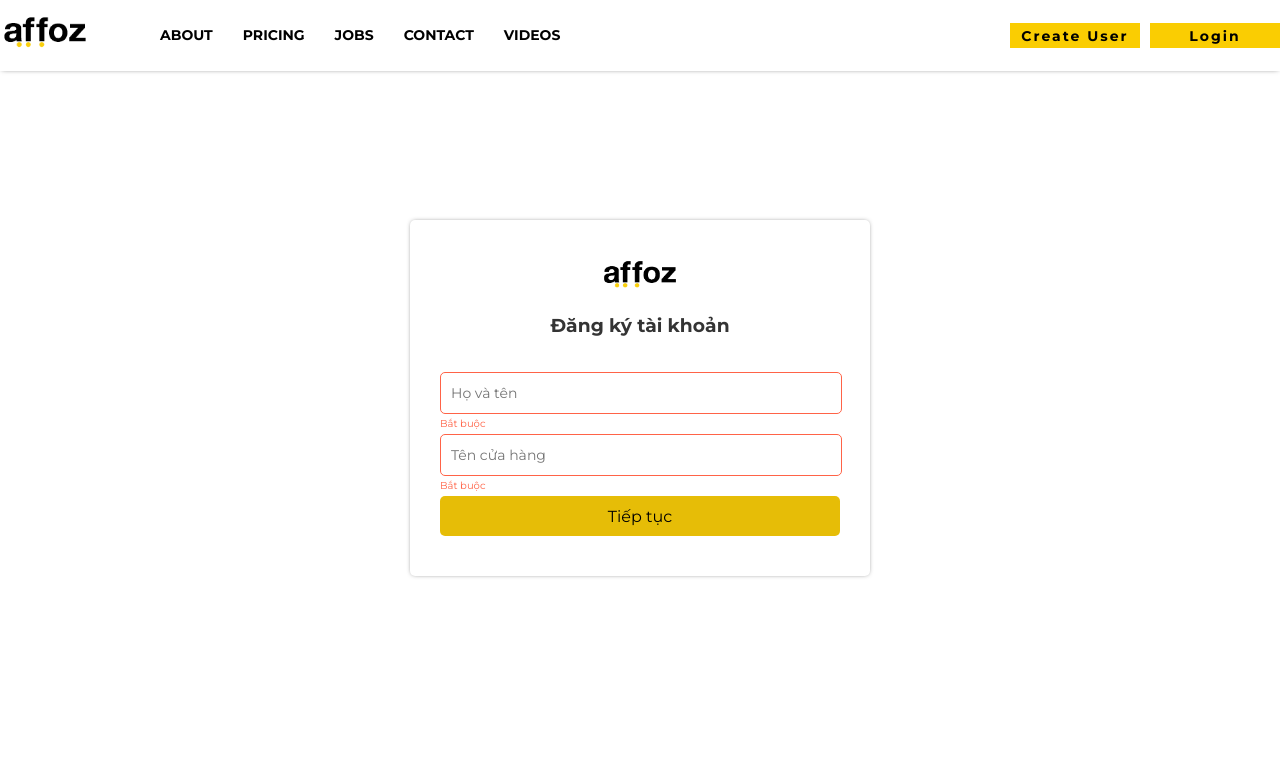
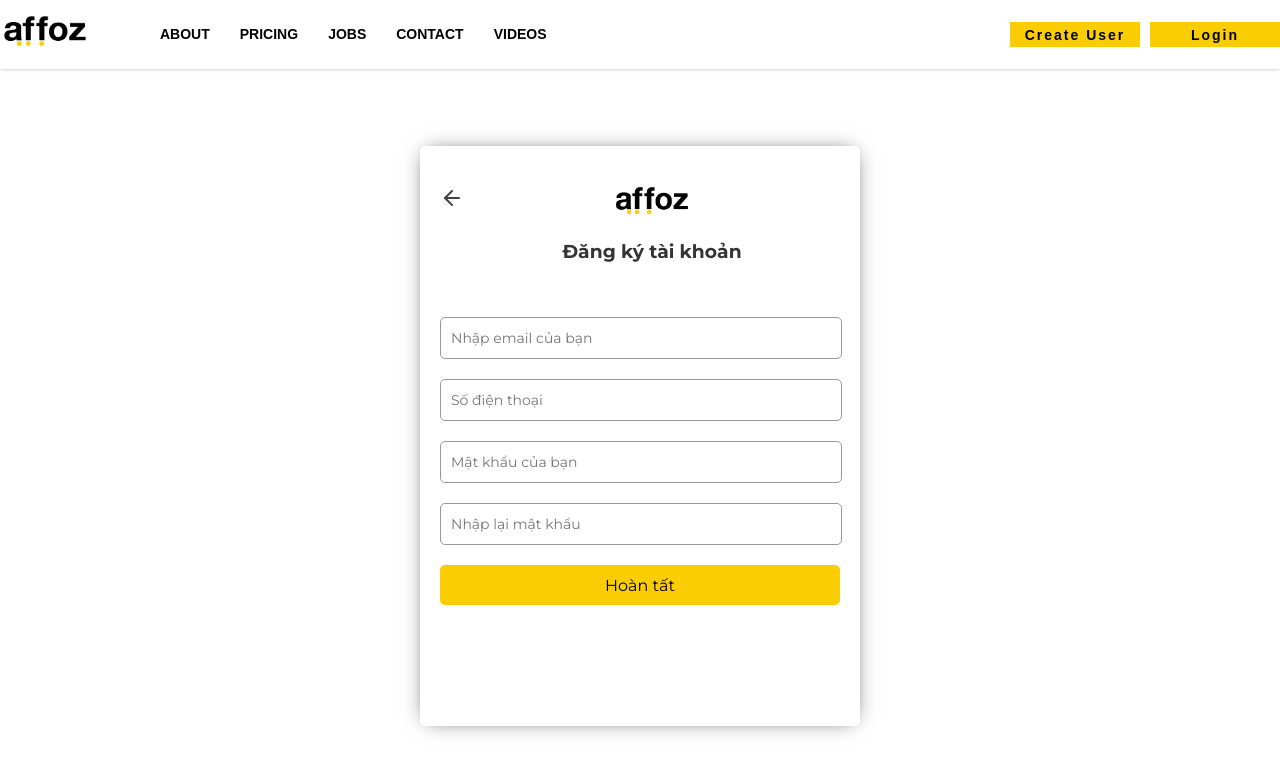
Before and after one commit to adt4ffoz/affoz-demo, a React (Create React App) app: page /create-user in a window 1280 px wide. Both pictures are taken after a click on the button "Tiếp tục". Shown: the top 774 px of the page. Built offline with nearby package versions, Linux system fonts and the light colour scheme.

Commit message:
add feater create user

```diff
--- a/package.json
+++ b/package.json
@@ -11,6 +11,7 @@
     "node-sass": "^4.14.1",
     "react": "^16.13.1",
     "react-dom": "^16.13.1",
+    "react-feather": "^2.0.8",
     "react-player": "^2.6.0",
     "react-router": "^5.2.0",
     "react-router-dom": "^5.2.0",
--- a/src/components/Nav/Nav.scss
+++ b/src/components/Nav/Nav.scss
@@ -11,6 +11,7 @@
   -moz-box-shadow: 0px 0px 5px -2px rgba(0, 0, 0, 0.75);
   box-shadow: 0px 0px 5px -2px rgba(0, 0, 0, 0.75);
   z-index: 555;
+
   &__container {
     display: flex;
     align-items: center;
@@ -40,6 +41,7 @@
     border-bottom: solid;
     border-width: 1px;
     border-color: rgba(0, 0, 0, 0);
+    font-family: "arial", sans-serif;
     transition: all 0.3s;
     &:hover {
       border-color: black;
@@ -63,6 +65,7 @@
     text-transform: capitalize;
     letter-spacing: 2px;
     font-weight: 700;
+    font-family: "arial", sans-serif;
     &:focus {
       outline: none;
     }
--- a/src/containers/CreateUser/CreateUser.js
+++ b/src/containers/CreateUser/CreateUser.js
@@ -1,11 +1,15 @@
-import React from "react";
+import React, { useState } from "react";
 import { useFormik } from "formik";
 import * as Yup from "yup";
+import { ArrowLeft } from "react-feather";
+
 import { Button } from "../../components/common/index";
 import LogoDart from "../../assets/images/logo-dark.png";
 import "./CreateUser.scss";
 
 export default function CreateUser() {
+  const [isNext, setIsNext] = useState(true);
+
   const ValidationSchema = Yup.object().shape({
     name: Yup.string("")
       .min(4, "Ít nhất 4 ký tự")
@@ -15,24 +19,53 @@ export default function CreateUser() {
       .min(4, "Ít nhất 4 ký tự")
       .max(15, "Nhiều nhất 15 ký tự")
       .required("Bắt buộc"),
+    email: Yup.string("").email("Email không khả dụng").required("Bắt buộc"),
+    password: Yup.string("").min(8, "Ít nhất 8 kí tự").required("Bắt buộc"),
+    phone: Yup.string("")
+      .min(10, "Ít nhất là 10 số")
+      .max(11, "Nhiều nhất là 11 số")
+      .required("Bắt buộc"),
+    confirm: Yup.string("")
+      .required("Bắt buộc")
+      .test("Mật khẩu chưa khớp", "Mật khẩu đã khớp", function (value) {
+        return this.parent.password === value;
+      }),
   });
   const formik = useFormik({
     initialValues: {
       name: "",
       yourFarm: "",
+      email: "",
+      phone: "",
+      password: "",
+      confirm: "",
     },
     validationSchema: ValidationSchema,
     onSubmit: (values) => console.log(values),
   });
 
+  const handleChangeBack = () => {
+    setIsNext(true);
+  };
+  const handleChangeNext = () => {
+    setIsNext(false);
+  };
+
   return (
     <div className="create">
       <div className="create__container">
         <div className="create__title">
+          {isNext ? null : (
+            <ArrowLeft className="create__icon" onClick={handleChangeBack} />
+          )}
+          <div className="create__logo">
             <img className="create__img" src={LogoDart} alt="" />
             <h3 className="create__h3">Đăng ký tài khoản</h3>
           </div>
+        </div>
         <form className="create__form" onSubmit={formik.handleSubmit}>
+          {isNext ? (
+            <div className="create__container-input">
               <div className="create__main">
                 <div className="create__err">
                   <span className="create__err">
@@ -75,8 +108,101 @@ export default function CreateUser() {
                   onBlur={formik.handleBlur}
                 />
               </div>
-
-          <Button title="Tiếp tục" typeButton="submit" />
+              <Button
+                title="Tiếp tục"
+                typeButton="button"
+                handleClick={handleChangeNext}
+              />
+            </div>
+          ) : (
+            <div className="create__container-input">
+              <div className="create__main">
+                <div className="create__err">
+                  <span className="create__err">
+                    {formik.touched.email && formik.errors.email}
+                  </span>
+                </div>
+                <input
+                  className={
+                    formik.touched.email && formik.errors.email
+                      ? "create__input create__input--err"
+                      : "create__input"
+                  }
+                  type="email"
+                  placeholder="Nhập email của bạn"
+                  name="email"
+                  id="email"
+                  onChange={formik.handleChange}
+                  value={formik.values.email}
+                  onBlur={formik.handleBlur}
+                />
+              </div>
+              <div className="create__main">
+                <div className="create__err">
+                  <span className="create__err">
+                    {formik.touched.phone && formik.errors.phone}
+                  </span>
+                </div>
+                <input
+                  className={
+                    formik.touched.phone && formik.errors.phone
+                      ? "create__input create__input--err"
+                      : "create__input"
+                  }
+                  type="text"
+                  placeholder="Số điện thoại"
+                  name="phone"
+                  id="phone"
+                  onChange={formik.handleChange}
+                  value={formik.values.phone}
+                  onBlur={formik.handleBlur}
+                />
+              </div>
+              <div className="create__main">
+                <div className="create__err">
+                  <span className="create__err">
+                    {formik.touched.password && formik.errors.password}
+                  </span>
+                </div>
+                <input
+                  className={
+                    formik.touched.password && formik.errors.password
+                      ? "create__input create__input--err"
+                      : "create__input"
+                  }
+                  type="password"
+                  placeholder="Mật khẩu của bạn"
+                  name="password"
+                  id="password"
+                  onChange={formik.handleChange}
+                  value={formik.values.password}
+                  onBlur={formik.handleBlur}
+                />
+              </div>
+              <div className="create__main">
+                <div className="create__err">
+                  <span className="create__err">
+                    {formik.touched.confirm && formik.errors.confirm}
+                  </span>
+                </div>
+                <input
+                  className={
+                    formik.touched.confirm && formik.errors.confirm
+                      ? "create__input create__input--err"
+                      : "create__input"
+                  }
+                  type="password"
+                  placeholder="Nhập lại mật khẩu"
+                  name="confirm"
+                  id="confirm"
+                  onChange={formik.handleChange}
+                  value={formik.values.confirm}
+                  onBlur={formik.handleBlur}
+                />
+              </div>
+              <Button title="Hoàn tất" typeButton="submit" />
+            </div>
+          )}
         </form>
       </div>
     </div>
--- a/src/containers/CreateUser/CreateUser.scss
+++ b/src/containers/CreateUser/CreateUser.scss
@@ -1,15 +1,16 @@
 .create {
-  display: flex;
-  justify-content: center;
-  align-items: center;
+  margin-top: 70px;
   &__container {
-    width: 300px;
+    height: 500px;
     width: 400px;
-    -webkit-box-shadow: 0px 0px 5px -2px rgba(0, 0, 0, 0.75);
-    -moz-box-shadow: 0px 0px 5px -2px rgba(0, 0, 0, 0.75);
-    box-shadow: 0px 0px 5px -2px rgba(0, 0, 0, 0.75);
-    padding: 40px 30px;
+    -webkit-box-shadow: 0px 0px 20px -7px rgba(0, 0, 0, 0.75);
+    -moz-box-shadow: 0px 0px 20px -7px rgba(0, 0, 0, 0.75);
+    box-shadow: 0px 0px 20px -7px rgba(0, 0, 0, 0.75);
+    padding: 40px 20px;
     border-radius: 5px;
+  }
+  &__container-input {
+    width: 100%;
   }
   &__form {
     display: flex;
@@ -48,6 +49,19 @@
     text-align: center;
     margin-bottom: 35px;
     color: #343434;
+    display: flex;
+    justify-content: center;
+    width: 100%;
+  }
+  &__icon {
+    cursor: pointer;
+    color: #434343;
+    &--back {
+      margin-right: auto;
+    }
+  }
+  &__logo {
+    flex: 1;
   }
   &__img {
     width: 80px;
--- a/src/layout/MainLayout/styles.scss
+++ b/src/layout/MainLayout/styles.scss
@@ -4,7 +4,6 @@
   flex: 1;
   display: flex;
   justify-content: center;
-  align-items: center;
   &--home {
     margin-bottom: 0px;
     margin-top: 0px;
```
Also changed, not shown: src/components/CreateUser/View1/View1.js (added), src/components/CreateUser/View1/View1.scss (added), src/components/CreateUser/View2/View2.js (added), src/components/CreateUser/View2/View2.scss (added), src/components/CreateUser/index.js (added), 1 other file (tests, documents, lock files or other folders). Lines whose indentation alone changed are shown as unchanged.
